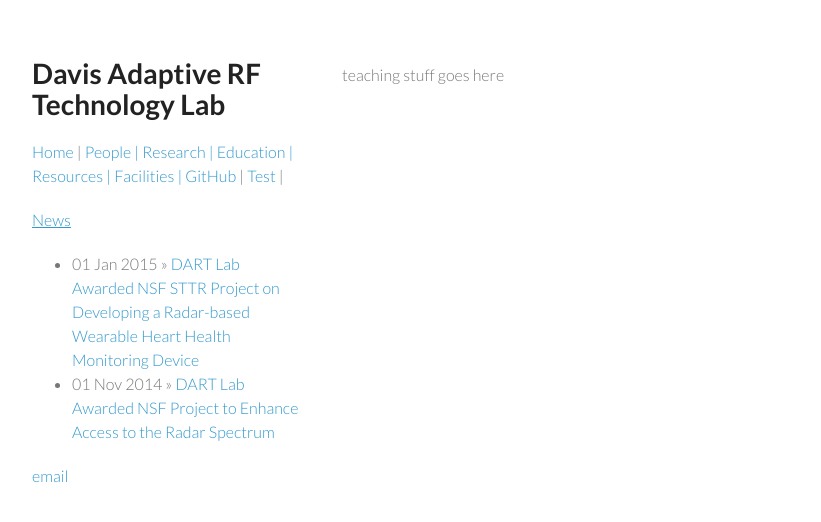
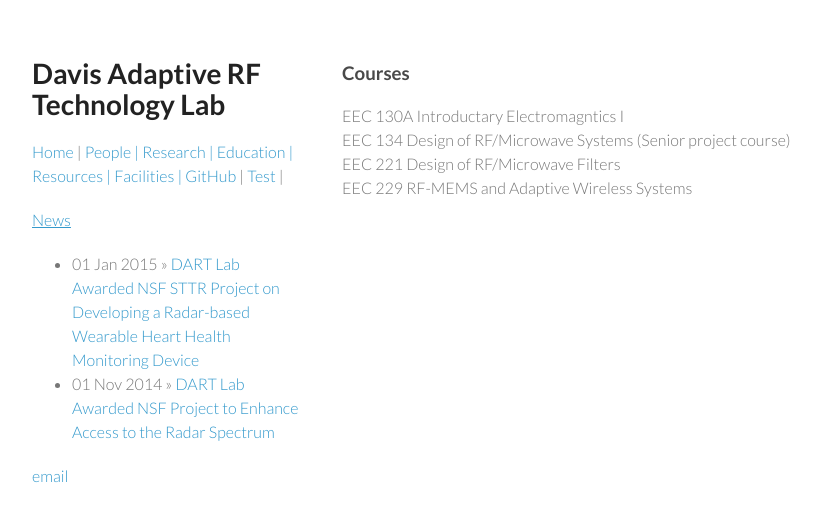
Before and after one commit to ucdart/ucdart.github.io, a Jekyll site: the page built from education/index.html, in a window 1280 px wide. Shown: the top 522 px of the page, without its empty margins (128-949 px from the left). Built offline with Jekyll 4.4.1, drawn with Linux system fonts in a browser that asks for light colours.

Commit message:
Update index.html

```diff
--- a/education/index.html
+++ b/education/index.html
@@ -2,5 +2,12 @@
 layout: default
 title: UCDart::Education
 ---
+<h3> Courses </h3>
 
-teaching stuff goes here
+EEC 130A Introductary Electromagntics I <br>
+
+EEC 134 Design of RF/Microwave Systems (Senior project course) <br>
+
+EEC 221 Design of RF/Microwave Filters <br>
+
+EEC 229 RF-MEMS and Adaptive Wireless Systems
```
